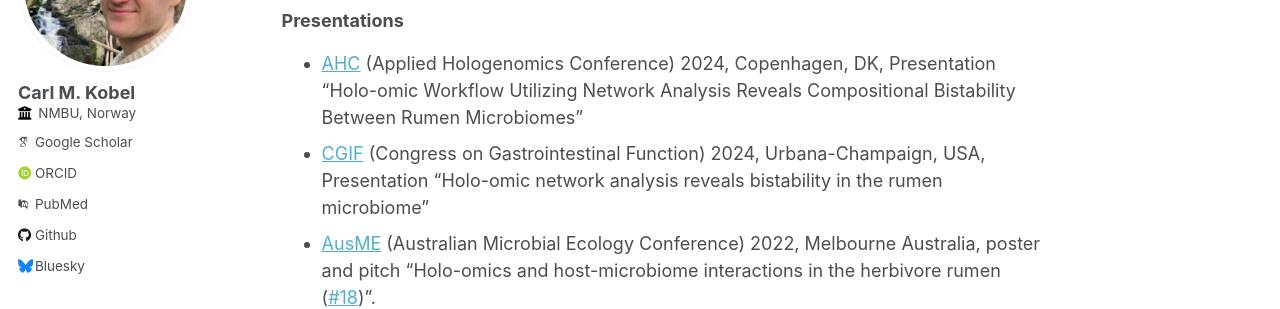
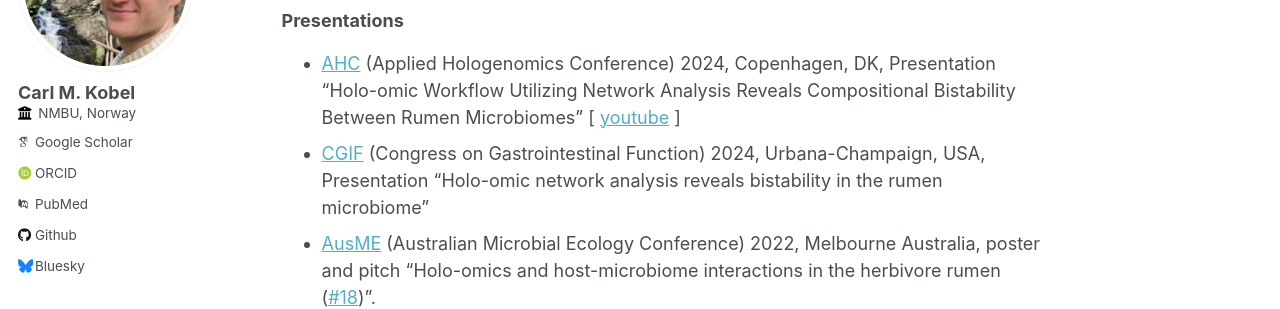
Before and after one commit to cmkobel/cmkobel.github.io, a Jekyll site: the page built from _pages/about.md, in a window 1280 px wide and 900 px high, scrolled down 483 px. Shown: the part 207-516 px from the top of the window. Built offline with Jekyll 4.4.1, drawn with Linux system fonts in a browser that asks for light colours; some web fonts are replaced.

Commit message:
Update about.md

```diff
--- a/_pages/about.md
+++ b/_pages/about.md
@@ -20,7 +20,7 @@ Looking for a postdoc position in the Copenhagen area from ~march 2025.
 ## Activities
 
 ### Presentations
-  - [AHC](https://www.appliedhologenomicsconference.eu/) (Applied Hologenomics Conference) 2024, Copenhagen, DK, Presentation "Holo-omic Workflow Utilizing Network Analysis Reveals Compositional Bistability Between Rumen Microbiomes"
+  - [AHC](https://www.appliedhologenomicsconference.eu/) (Applied Hologenomics Conference) 2024, Copenhagen, DK, Presentation "Holo-omic Workflow Utilizing Network Analysis Reveals Compositional Bistability Between Rumen Microbiomes" [ [youtube](https://www.youtube.com/watch?v=gucJB-GG0WQ) ]
   - [CGIF](https://www.congressgastrofunction.org/) (Congress on Gastrointestinal Function) 2024, Urbana-Champaign, USA, Presentation "Holo-omic network analysis reveals bistability in the rumen microbiome"
   - [AusME](https://www.ausme-microbes.org.au/) (Australian Microbial Ecology Conference) 2022, Melbourne Australia, poster and pitch "Holo-omics and host-microbiome interactions in the herbivore rumen ([#18](https://ausme-2022.p.asnevents.com.au/days/2022-11-07/abstract/86540))".
   - [ISME](https://www.isme-microbes.org/) (International Society of Microbial Ecology) 2022, Lausanne Switzerland, poster "Holo-omics and host-microbiome interactions in the herbivore rumen".
```
